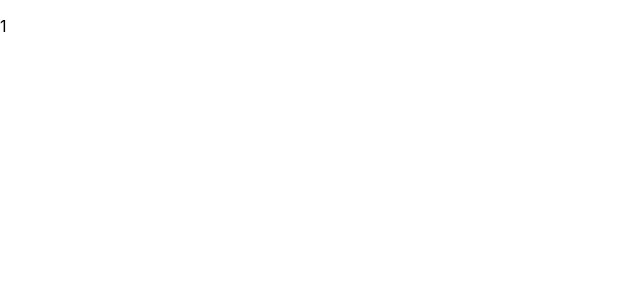
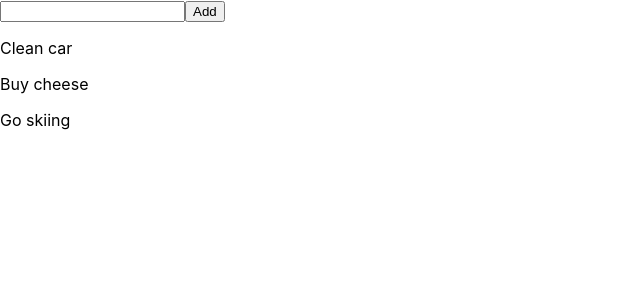
Before and after one commit to ewanstott/ch16-react-demo-2, a React (Create React App) app in the folder ch16-react-demo-2/: page / in a window 1280 px wide. Shown: the top 300 px of the page, without its empty margins (0-640 px from the left). Built offline with nearby package versions, Linux system fonts and the light colour scheme.

Commit message:
add button added to todo app

```diff
--- a/ch16-react-demo-2/src/App.js
+++ b/ch16-react-demo-2/src/App.js
@@ -1,24 +1,34 @@
 import React, { Component } from "react";
 
 class App extends Component {
-  // STATE is for managing a component's internal data and triggering re-renders based on changes.
-  state = { count: 1 };
+  state = { todos: ["Clean car", "Buy cheese", "Go skiing"] };
 
-  onCountClick = () => {
-    // this.setState -> function used to update a component's state, triggering a re-render and ensuring state changes are handled asynchronously.
-    console.log("onCountClick Started: ");
-    this.setState({ count: this.state.count + 1, clicked: true });
+  onTodoInput = (e) => {
+    this.setState({ todoInput: e.target.value });
+    // console.log(e.target.value);
   };
 
-  //use this.state to get from local context, instead of this.props which gets from parent
+  //when add clciked
+  onAddClick = () => {
+    const todos = [...this.state.todos]; //copy todos from state
+    todos.push(this.state.todoInput); //add new todo (already stored in state)
+    this.setState({ todos }); //update state with new todos
+  };
+
   render() {
-    //destrucutre:
     console.log(this.state);
-    const { count } = this.state;
+    const { todos } = this.state;
 
-    return <p onClick={this.onCountClick}>{count}</p>;
+    return (
+      <>
+        <input type="text" onInput={this.onTodoInput} />
+        <button onClick={this.onAddClick}>Add</button>
+        {todos.map((todo) => {
+          return <p>{todo}</p>;
+        })}
+      </>
+    );
   }
 }
 
-//
 export default App;
```
